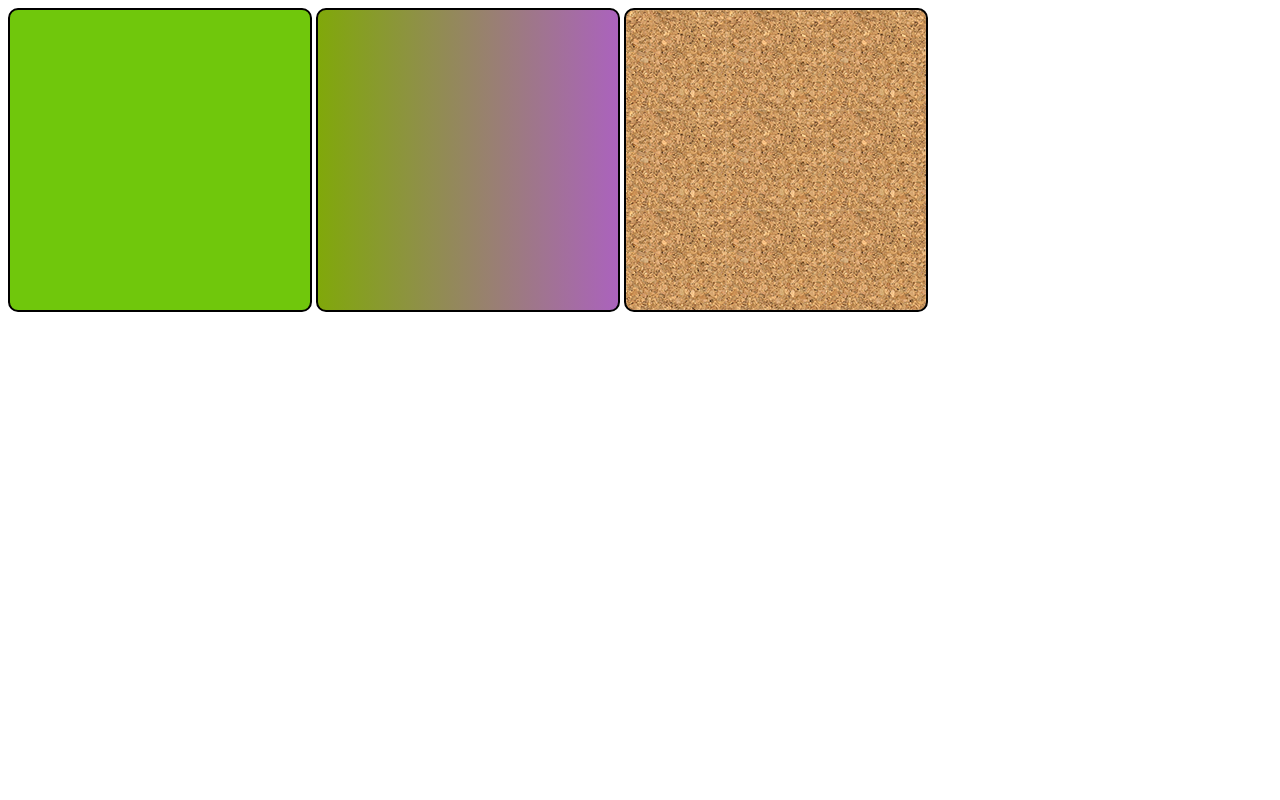
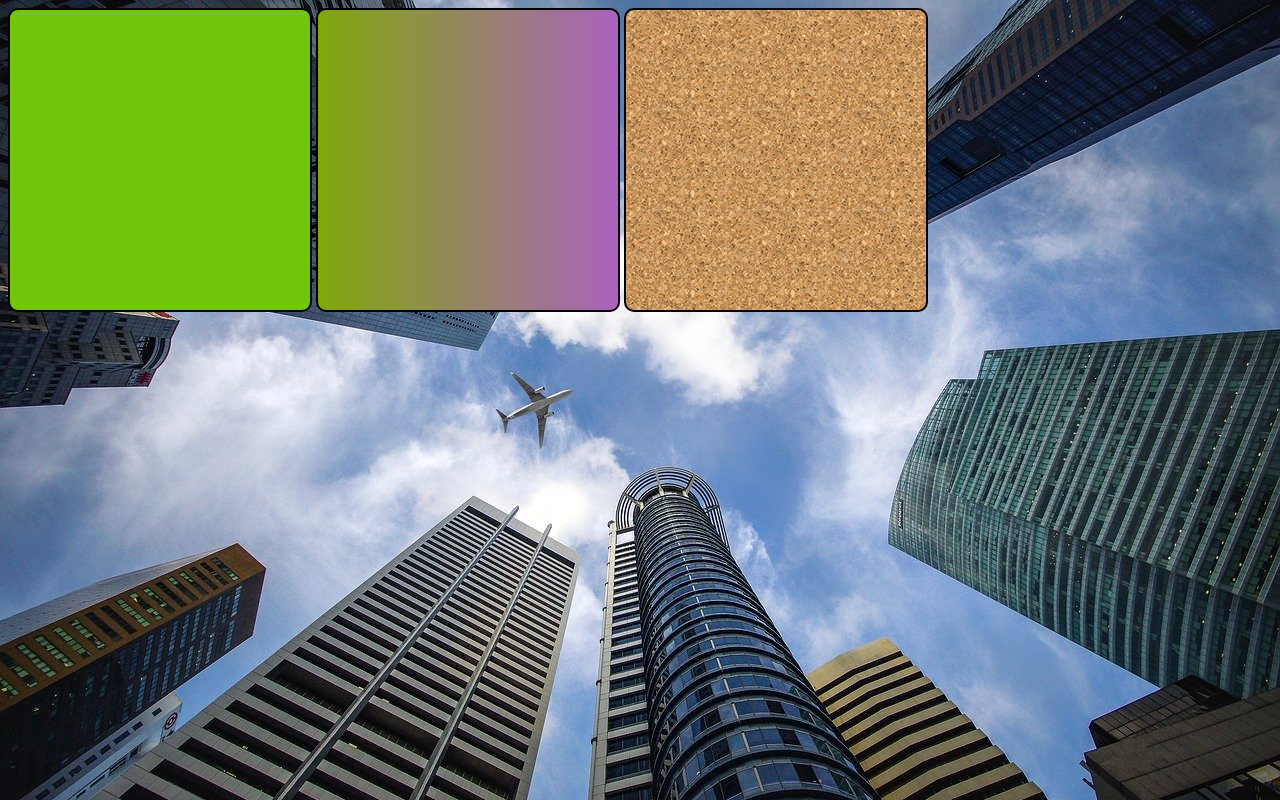
Before and after one commit to ClaudioLSalviano/html-css, a plain HTML site: page exercicios/ex022/fundo01.html in a window 1280 px wide. Drawn offline with Linux system fonts and the light colour scheme.

Commit message:
atualizei imagem

```diff
--- a/exercicios/ex022/fundo01.html
+++ b/exercicios/ex022/fundo01.html
@@ -8,7 +8,7 @@
     <style>
 
         body{
-           background-image: url();
+            background-image: url('imagens/wallpaper002.jpg');
         }
 
 
```
